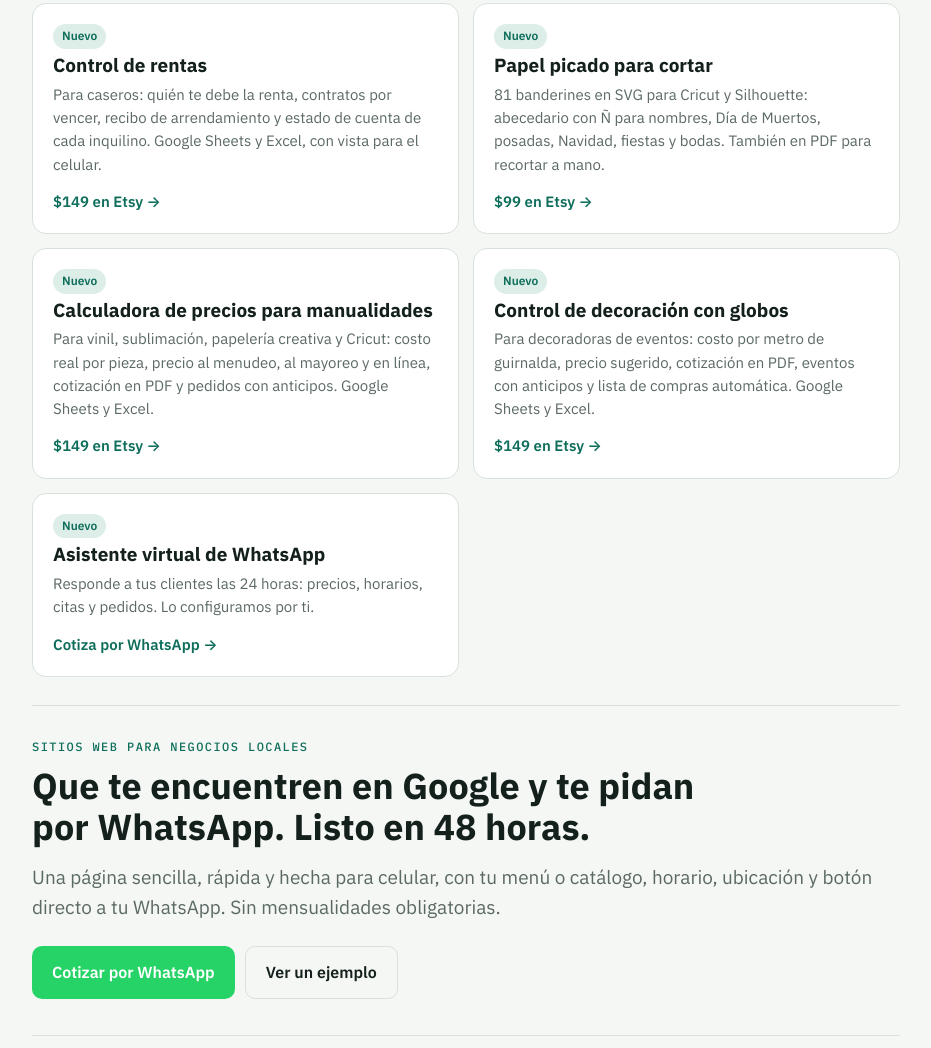
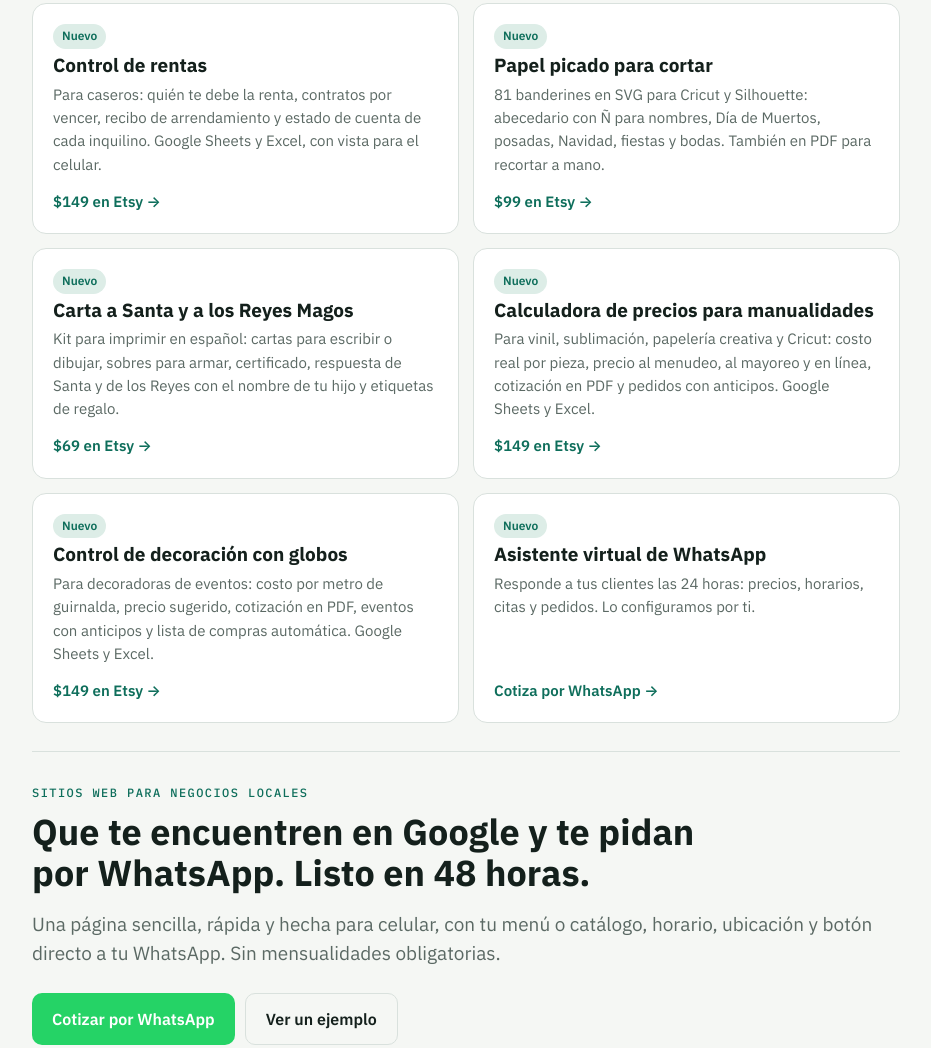
Before and after one commit to mascochicle/sastal, a plain HTML site: page digital/index.html in a window 1280 px wide. Shown: the part 1967-3015 px from the top of the page, without its empty margins (174-1105 px from the left). Drawn offline with Linux system fonts and the light colour scheme; a web font is replaced by a local one.

Commit message:
digital: tarjeta del kit Carta a Santa y a los Reyes Magos (Etsy 4617807149)
Co-Authored-By: Claude Fable 5.2 <noreply@anthropic.com>
Claude-Session: https://claude.ai/code/session_01JMJ4xZ5wksLmGFgZzTu9XL

```diff
--- a/digital/index.html
+++ b/digital/index.html
@@ -135,6 +135,7 @@ footer.site{color:var(--muted);font-size:13px;text-align:center;padding-top:30px
     <a href="https://www.etsy.com/listing/4599453518" target="_blank" rel="noopener"><span class="badge">Nuevo</span><h3>Control de salón de belleza</h3><p>Para estéticas, uñas y barberías: agenda de citas, precio real de cada servicio, comisiones del equipo y clientas que ya no regresan. Google Sheets y Excel, con vista para el celular.</p><span class="from">$149 en Etsy →</span></a>
     <a href="https://www.etsy.com/listing/4599455132" target="_blank" rel="noopener"><span class="badge">Nuevo</span><h3>Control de rentas</h3><p>Para caseros: quién te debe la renta, contratos por vencer, recibo de arrendamiento y estado de cuenta de cada inquilino. Google Sheets y Excel, con vista para el celular.</p><span class="from">$149 en Etsy →</span></a>
     <a href="https://www.etsy.com/listing/4602875853" target="_blank" rel="noopener"><span class="badge">Nuevo</span><h3>Papel picado para cortar</h3><p>81 banderines en SVG para Cricut y Silhouette: abecedario con Ñ para nombres, Día de Muertos, posadas, Navidad, fiestas y bodas. También en PDF para recortar a mano.</p><span class="from">$99 en Etsy →</span></a>
+    <a href="https://www.etsy.com/listing/4617807149" target="_blank" rel="noopener"><span class="badge">Nuevo</span><h3>Carta a Santa y a los Reyes Magos</h3><p>Kit para imprimir en español: cartas para escribir o dibujar, sobres para armar, certificado, respuesta de Santa y de los Reyes con el nombre de tu hijo y etiquetas de regalo.</p><span class="from">$69 en Etsy →</span></a>
     <a href="https://www.etsy.com/listing/4614849340" target="_blank" rel="noopener"><span class="badge">Nuevo</span><h3>Calculadora de precios para manualidades</h3><p>Para vinil, sublimación, papelería creativa y Cricut: costo real por pieza, precio al menudeo, al mayoreo y en línea, cotización en PDF y pedidos con anticipos. Google Sheets y Excel.</p><span class="from">$149 en Etsy →</span></a>
     <a href="https://www.etsy.com/listing/4615244260" target="_blank" rel="noopener"><span class="badge">Nuevo</span><h3>Control de decoración con globos</h3><p>Para decoradoras de eventos: costo por metro de guirnalda, precio sugerido, cotización en PDF, eventos con anticipos y lista de compras automática. Google Sheets y Excel.</p><span class="from">$149 en Etsy →</span></a>
     <a href="https://wa.me/529617874812?text=Hola%2C%20me%20interesa%20un%20asistente%20de%20WhatsApp%20para%20mi%20negocio"><span class="badge">Nuevo</span><h3>Asistente virtual de WhatsApp</h3><p>Responde a tus clientes las 24 horas: precios, horarios, citas y pedidos. Lo configuramos por ti.</p><span class="from">Cotiza por WhatsApp →</span></a>
```
